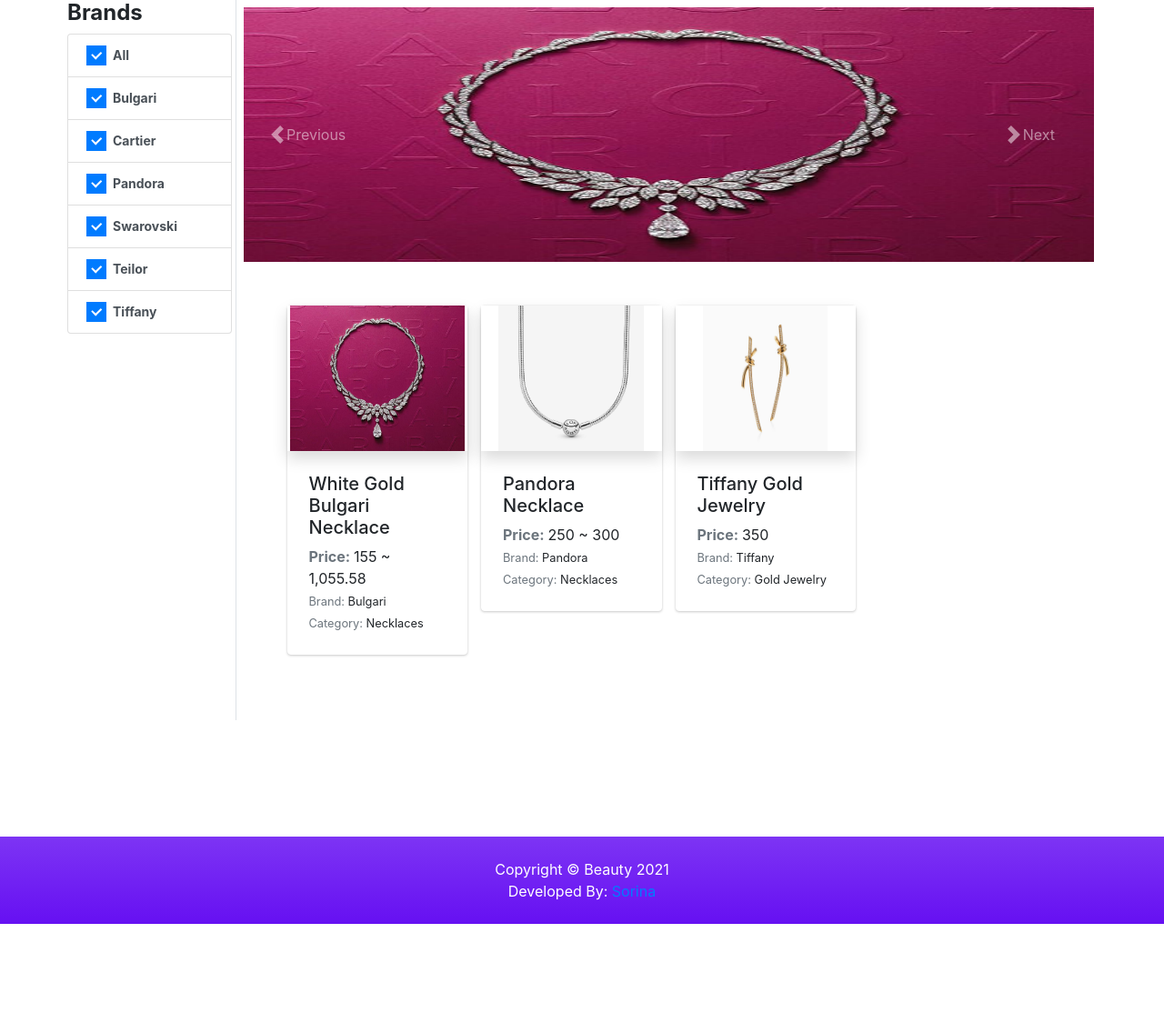
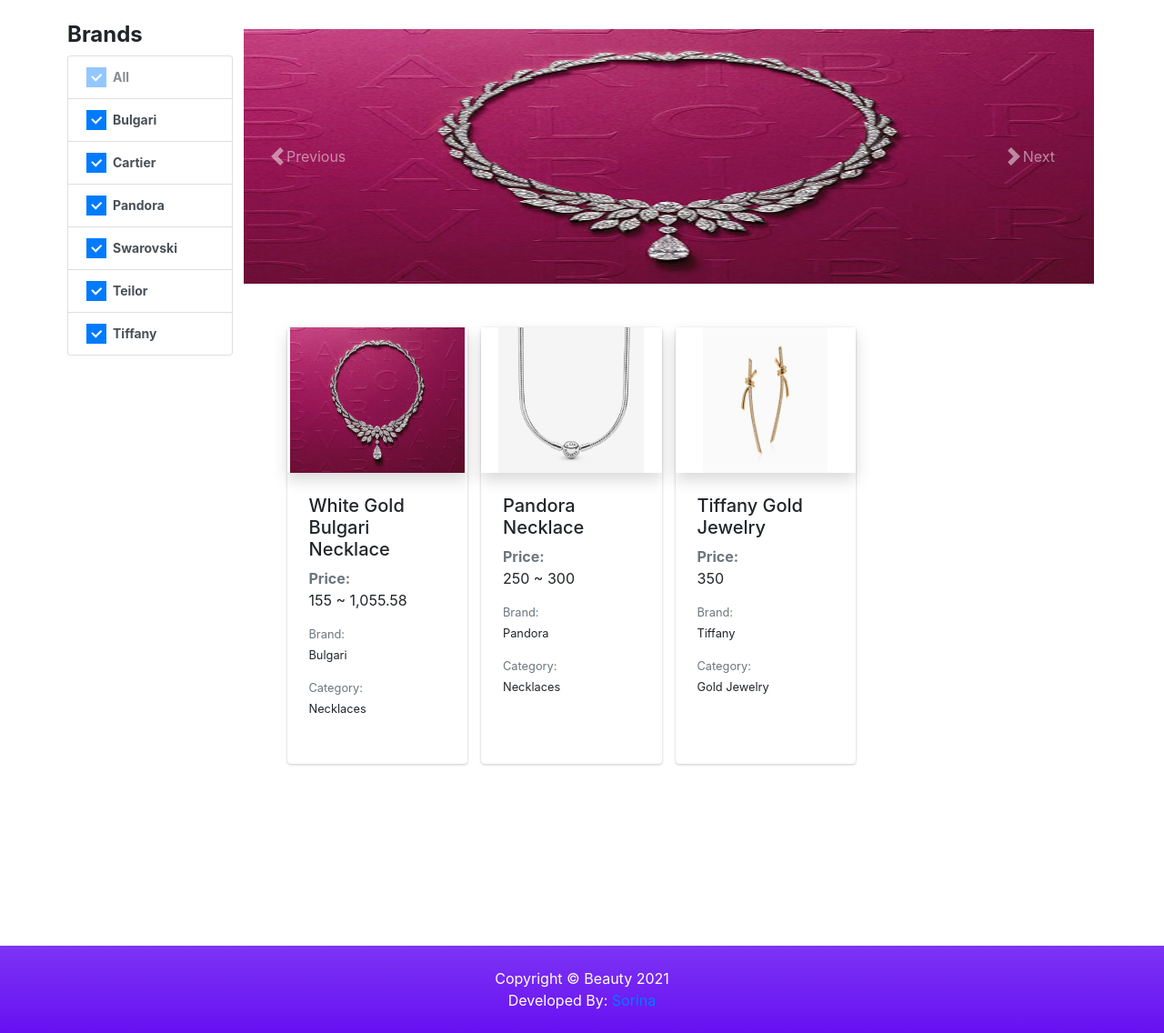
Before and after one commit to albu-alex/jewelry-website, a PHP site: page /cbpos/ in a window 1280 px wide. Shown: the part 56-1192 px from the top of the page at 91% size. Before the commit the page ends 1072 px from the top, so only its background shows below. Run offline with PHP 8.4, Linux system fonts and the light colour scheme; data comes from the database, SQL or seed files in the repository; some libraries are stand-ins or nearby versions.

Commit message:
Fix css stying

```diff
--- a/home.php
+++ b/home.php
@@ -12,13 +12,13 @@
 ?>
 <section class="py-0">
     <div class="container">
-    <div class="row">
-        <div class="col-lg-2 px-1 border-right text-sm position-sticky ">
+    <div class="row" style="margin-top: 3vh">
+        <div class="col-lg-2 px-1 text-sm position-sticky ">
             <h4><b>Brands</b></h4>
             <ul class="list-group">
                 <a href="" class="list-group-item list-group-item-action">
                     <div class="icheck-primary d-inline">
-                        <input type="checkbox" id="brandAll" >
+                        <input type="checkbox" id="brandAll" disabled>
                         <label for="brandAll">
                              All
                         </label>
@@ -102,11 +102,13 @@
                             $price .= " ~ ".$inv[count($inv) - 1];
                             }
                     ?>
-                    <div class="col mb-5">
-                        <a class="card product-item text-reset text-decoration-none" href=".?p=view_product&id=<?php echo md5($row['id']) ?>">
+                    <div class="col mb-5" style="width: 20vw">
+                        <a style="height: 60vh"
+                           class="card product-item text-reset text-decoration-none"
+                           href=".?p=view_product&id=<?php echo md5($row['id']) ?>">
                             <!-- Product image-->
                             <div class="overflow-hidden shadow product-holder">
-                            <img class="card-img-top w-100 product-cover" src="<?php echo validate_image($img) ?>" alt="..." />
+                            <img class="card-img-top w-95 product-cover" src="<?php echo validate_image($img) ?>" alt="..." />
                             </div>
                             <!-- Product details-->
                             <div class="card-body p-4">
@@ -114,10 +116,13 @@
                                     <!-- Product name-->
                                     <h5 class="fw-bolder"><?php echo $row['name'] ?></h5>
                                     <!-- Product price-->
-                                        <span><b class="text-muted">Price: </b><?php echo $price ?></span>
+                                    <span><b class="text-muted d-none d-lg-block">Price: </b><p class="d-none d-lg-block">
+                                            <?php echo $price ?></p></span>
                                 </div>
-                                <p class="m-0"><small><span class="text-muted">Brand:</span> <?php echo $row['bname'] ?></small></p>
-                                <p class="m-0"><small><span class="text-muted">Category:</span> <?php echo $row['category'] ?></small></p>
+                                <p class="m-0"><small><span class="text-muted d-none d-lg-block">Brand:</span>
+                                    <p class="d-none d-lg-block"><?php echo $row['bname'] ?></p></small></p>
+                                <p class="m-0"><small><span class="text-muted d-none d-lg-block">Category:</span>
+                                <p class="d-none d-lg-block"><?php echo $row['category'] ?></p></small></p>
                             </div>
                         </a>
                     </div>
--- a/libs/style.css
+++ b/libs/style.css
@@ -12,7 +12,7 @@
 }
 #clock{
     background-color:#333;
-    font-family: sans-serif;
+    font-family: Georgia, serif;
     font-size:25px;
     text-shadow:0px 0px 1px #fff;
     color:#fff;
@@ -26,7 +26,7 @@
 }
 #date {
     font-size:9px;
-    font-family:arial,sans-serif;
+    font-family:Georgia ,sans-serif;
     color:#fff;
 }
 nav.navbar-inverse{
--- a/view_categories.php
+++ b/view_categories.php
@@ -1,6 +1,6 @@
 <?php
-$title = "All Product Categories";
-$sub_title = "";
+$title = "Product Categories";
+$sub_title = "All products sold by Jewelry Shop";
 if(isset($_GET['c']) && isset($_GET['s'])){
     $cat_qry = $conn->query("SELECT * FROM categories where md5(id) = '{$_GET['c']}'");
     if($cat_qry->num_rows > 0){
```
Also changed, not shown: products.php (+4 -3 lines).
